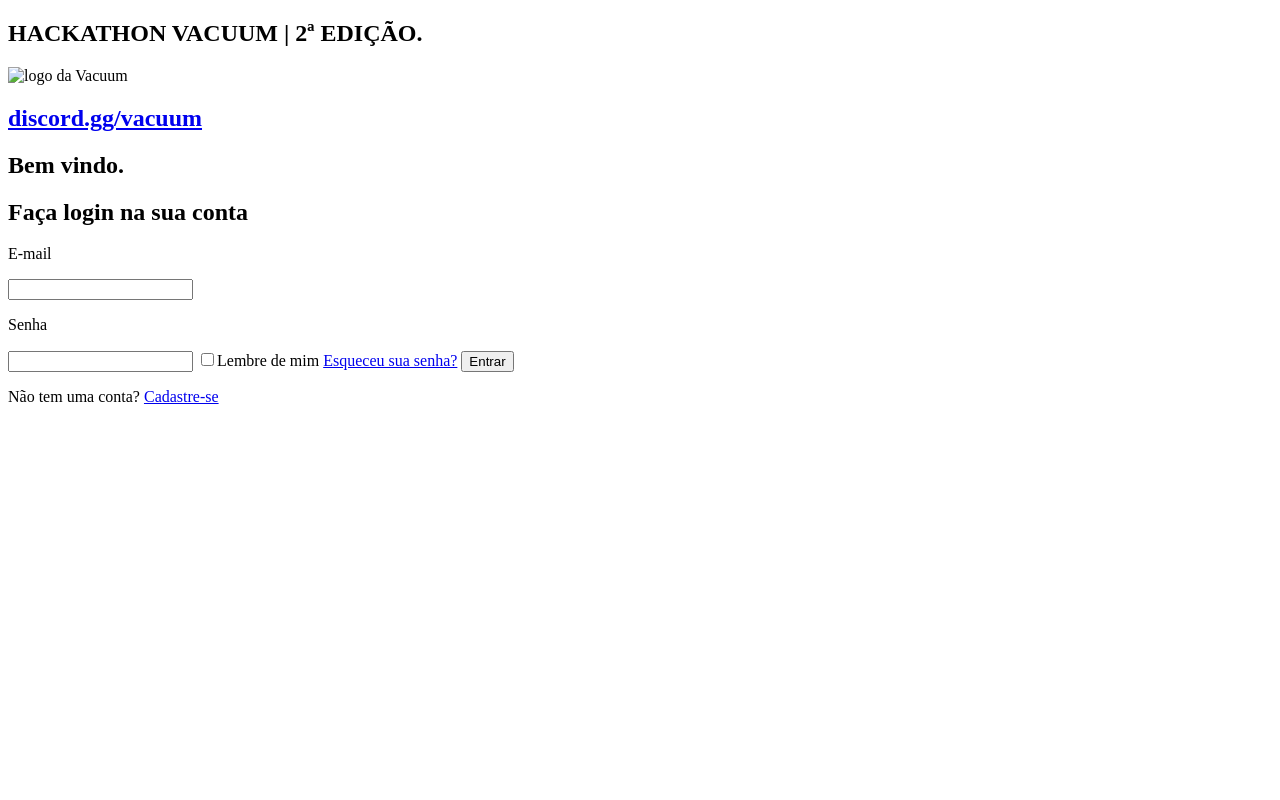
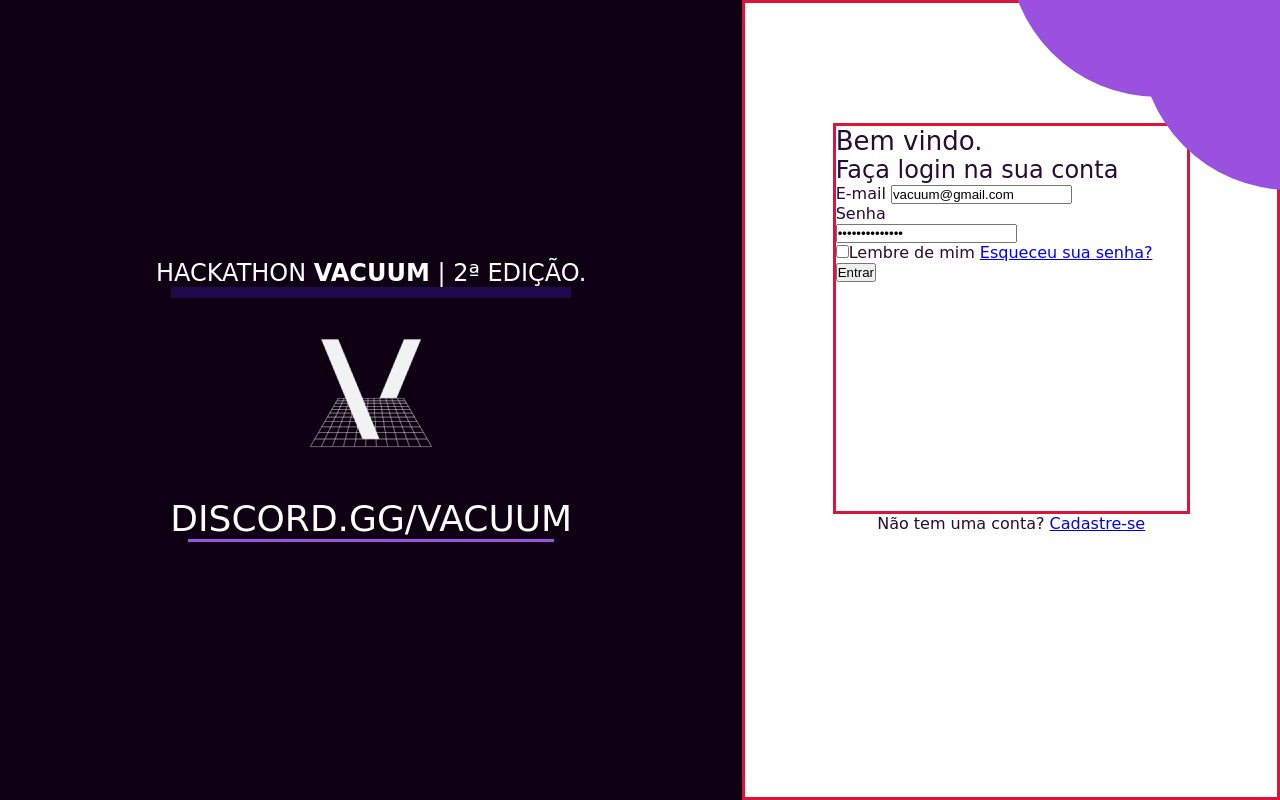
Before and after one commit to dezzogo/HackathonVacuum, a plain HTML site: page index.html in a window 1280 px wide. Drawn offline with Linux system fonts and the light colour scheme; a web font is replaced by a local one.

Commit message:
i'll not finish on time but will do for training. CSS on the way

```diff
--- a/index.html
+++ b/index.html
@@ -5,7 +5,9 @@
     <meta name="viewport" content="width=device-width, initial-scale=1.0">
     <title>Hackathon Vacuum | 2ª  edição</title>
 
+    <link rel="stylesheet" href="reset.css">
     <link rel="stylesheet" href="style.css">
+
 </head>
 <body>
     <header></header>
@@ -13,31 +15,41 @@
     <main>
 
         <section class="apresentacao">
-            <h1 class="apresentacao--titulo">HACKATHON VACUUM | 2ª EDIÇÃO.</h1>
+            <h1 class="apresentacao-titulo">Hackathon  <span class="vacuum">Vacuum</span> | 2ª edição.</h1>
+            <img src="./images/Rectangle 9barrasuperior.svg" alt="barra para sublinhar título da página">
 
-            <img class="apresentacao--logo-vacuum" alt="logo da Vacuum">
+            <img class="apresentacao--logo-vacuum" src="images/vacuum_logo.png" alt="logo da Vacuum">
 
             <h2 class="apresentacao-subtitulo"><a class="discord-vacuum" href="discord.gg/vacuum">discord.gg/vacuum</a></h2>
+            <img src="./images/Rectangle 9barrainferior.svg" alt="barra para sublinhar link do discord">
 
         </section>
 
         <section class="login">
+
+            <img class="elipse" src="images/Ellipse 2meialuasuperior1.svg" alt="elipse">
+            <img class="elipse" src="images/Ellipse 3meialuasuperior2.svg" alt="elipse">
+
+            <div class="login-dados">
                 <h2 class="login-bemvindo">Bem  vindo.</h2>
                 <h2 class="login-conta">Faça login na sua conta</h2>
 
-            <form action="">
-                <p>E-mail</p>
-                <input type="email">
+                <form class="login-form" action="">
+                    <label for="email">E-mail</label>
+                    <input type="email" name="email" value="vacuum@gmail.com">
 
                     <p>Senha</p>
-                <input type="password">
+                    <input type="password" value="**************">
+                    <br>
 
                     <input type="checkbox">Lembre de mim
                     <a href="vacuum.com/forgotpassword">Esqueceu sua senha?</a>
+                    <br>
 
-                <input type="submit"  value="Entrar">
+                    <input class="login-botao" type="submit"  value="Entrar">
 
                 </form>
+            </div>
 
             <p class="login-semconta">Não tem uma conta? <a class="login-cadastrese" href="vacuum.com/signup">Cadastre-se</a></p>
 
--- /dev/null
+++ b/reset.css
@@ -0,0 +1,9 @@
+* {
+    margin: 0;
+    padding: 0;
+    box-sizing: border-box;
+}
+
+/* a:active, a:visited {
+    text-decoration: none;
+} */
--- a/style.css
+++ b/style.css
@@ -0,0 +1,85 @@
+@import url('https://fonts.googleapis.com/css2?family=Coda:wght@400;800&family=Lato:wght@700&family=Ledger&display=swap');
+
+/* font-family: 'Coda', cursive;
+font-family: 'Lato', sans-serif;
+font-family: 'Ledger', serif; */
+
+main {
+    display: flex;
+    width: 100vw;
+    height: 100vh;
+}
+
+.apresentacao {
+    display: flex;
+    flex-direction: column;
+    justify-content: center;
+    align-items: center;
+    width: 58%;
+    background-color: #0F0013;
+    color: #FFFFFF;
+    font-family: 'Coda', cursive;
+    text-transform: uppercase;
+}
+
+.apresentacao-titulo {
+    font-size: 24px;
+    font-weight: 400;
+}
+
+.vacuum {
+    font-weight: 800;
+}
+
+.discord-vacuum {
+    font-size: 36px;
+    font-weight: 400;
+    color: #FFFFFF;
+    text-decoration: none;
+}
+
+.login {
+    display: flex;
+    flex-direction: column;
+    align-items: center;
+    width: 42%;
+    height: 100%;
+    padding-top: 120px;
+    background-color: #FFFFFF;
+    color: #290A34;
+    font-family: 'Coda', cursive;
+    border: 3px solid crimson;
+}
+
+.login-dados {
+    border: 3px solid crimson;
+    display: flex;
+    flex-direction: column;
+    width: 357px;
+    height: 391px;
+}
+
+.login-bemvindo, .login-conta {
+    font-weight: 400;
+}
+
+.elipse {
+    position: absolute;
+    top: 0;
+    right: 0;
+}
+
+.login-bemvindo {
+    font-size: 16px;
+}
+
+.login-bemvindo {
+    font-size: 26px;
+}
+
+/* TO DO
+- organize html form to improve its stile (label, div);
+- form action;
+- "waterproof"
+- remove crimson borders;
+- responsive */
```
Also changed, not shown: images/Ellipse 2meialuasuperior1.svg (renamed from hackathon/Ellipse 2meialuasuperior1.svg), images/Ellipse 3meialuasuperior2.svg (renamed from hackathon/Ellipse 3meialuasuperior2.svg), images/Rectangle 9barrainferior.svg (renamed from hackathon/Rectangle 9barrainferior.svg), images/Rectangle 9barrasuperior.svg (renamed from hackathon/Rectangle 9barrasuperior.svg), images/vacuum_logo.png (added). Lines whose indentation alone changed are shown as unchanged.
